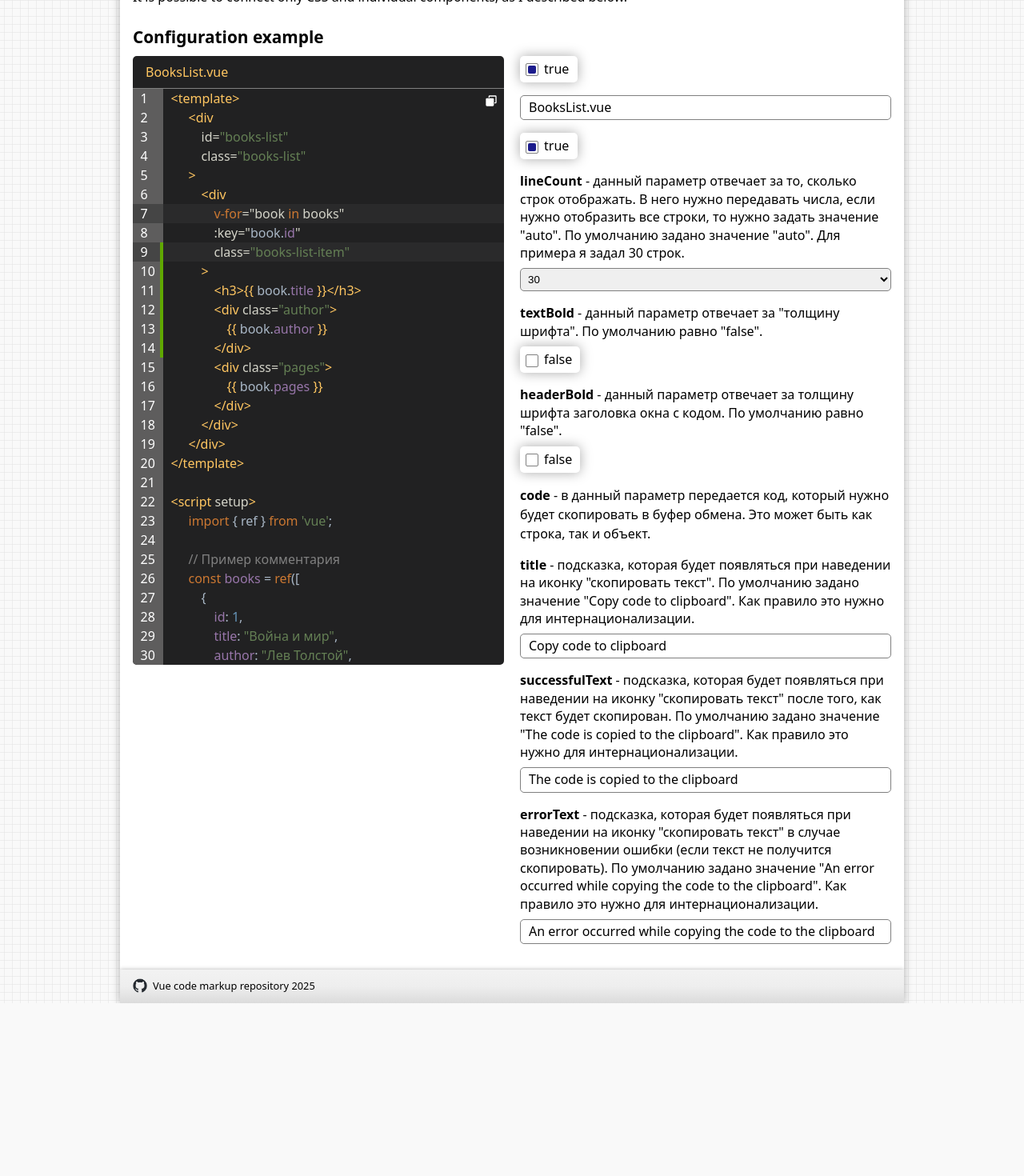
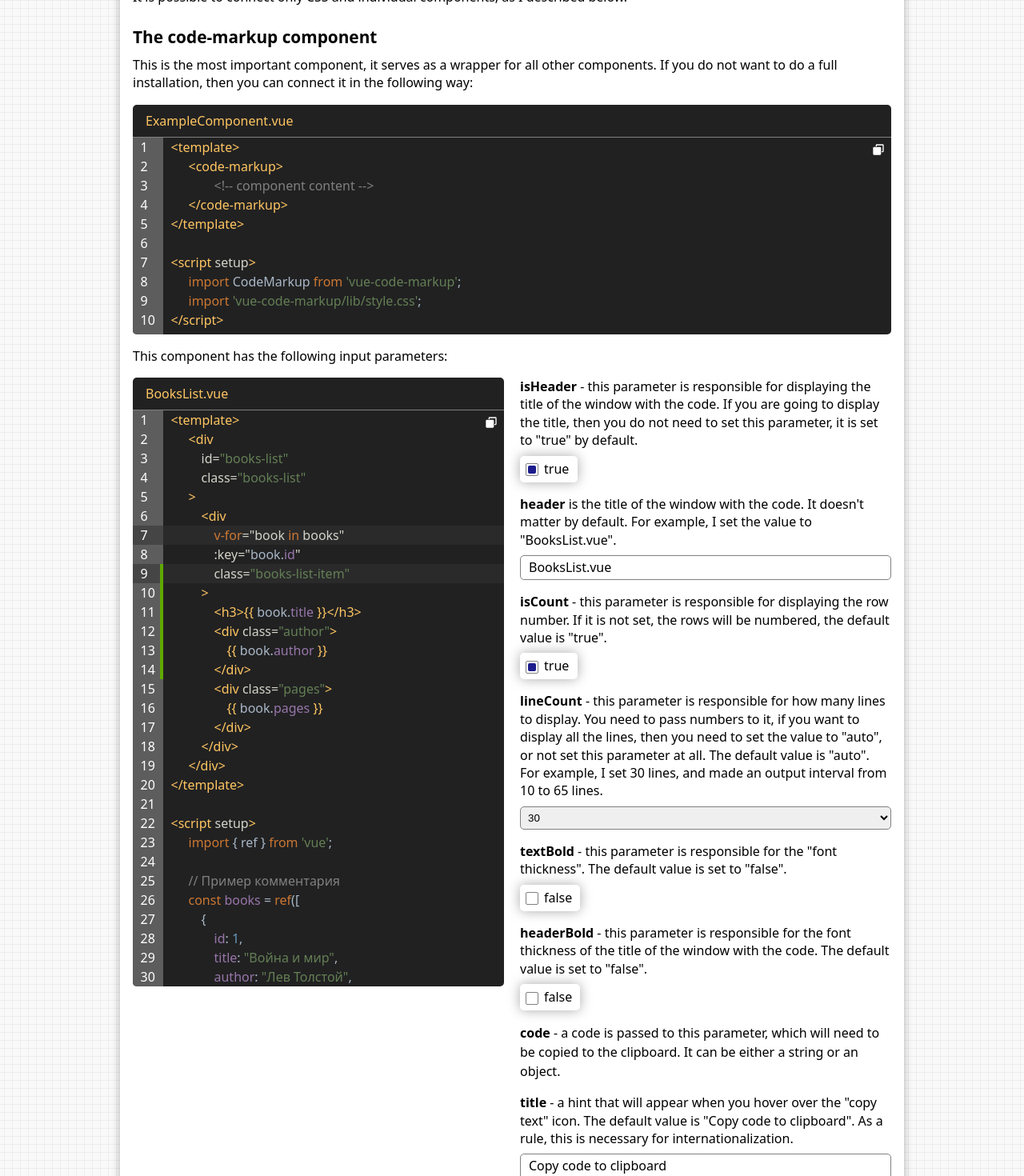
Before and after one commit to maksimkaJCHK/vue-code-markup, a Vue app: page / in a window 1280 px wide. Shown: the part 1320-2790 px from the top of the page at 80% size. Before the commit the page ends 2574 px from the top, so only its background shows below. Built offline with nearby package versions, Linux system fonts and the light colour scheme.

Commit message:
Продолжил писать документацию

```diff
--- /dev/null
+++ b/src/components/code-examples/doc/CodeMarcupExample.vue
@@ -0,0 +1,81 @@
+<template>
+  <code-markup
+    header="ExampleComponent.vue"
+    :code="code"
+    v-bind="codeParam"
+  >
+    <code-line>
+      <mu-tag code="<template>" />
+    </code-line>
+
+    <code-line level-2>
+      <mu-tag code="<code-markup>" />
+    </code-line>
+    <code-line level-4>
+      <mu-comment code="<!-- component content -->" />
+    </code-line>
+    <code-line level-2>
+      <mu-tag code="</code-markup>" />
+    </code-line>
+
+    <code-line>
+      <mu-tag code="</template>" />
+    </code-line>
+
+    <code-line />
+
+    <code-line>
+      <mu-tag code="<script " />
+      <mu-attr code="setup" />
+      <mu-tag code=">" />
+    </code-line>
+
+    <code-line level-2>
+      <mu-key-words code="import" />
+      <mu-type code=" CodeMarkup " />
+      <mu-key-words code="from" />
+      <mu-text code=" 'vue-code-markup'" />
+      <mu-type code=";" />
+    </code-line>
+
+    <code-line level-2>
+      <mu-key-words code="import" />
+      <mu-text code=" 'vue-code-markup/lib/style.css'" />
+      <mu-type code=";" />
+    </code-line>
+    <code-line>
+      <mu-tag code="</script>" />
+    </code-line>
+  </code-markup>
+</template>
+
+<script setup>
+  import useLang from '../useLang';
+
+  const props = defineProps({
+    lang: {
+      type: String,
+      default: 'en',
+      validator(value) {
+        return ['ru', 'en'].includes(value);
+      }
+    }
+  });
+
+  const { codeParam } = useLang(props);
+
+  const code = `<template>
+  <code-markup>
+    <!-- component content -->
+  </code-markup>
+</template>
+
+<script setup>
+  import CodeMarkup from 'vue-code-markup';
+  import 'vue-code-markup/lib/style.css';
+</${'script'}>`;
+</script>
+
+<style lang="scss" scoped>
+
+</style>
--- a/src/components/doc/SettingsDoc.vue
+++ b/src/components/doc/SettingsDoc.vue
@@ -6,14 +6,30 @@
       </h2>
 
       <p>
-        Это самый главный компонент, он служит обёрткой для всех остальных компонентов.
+        Это самый главный компонент, он служит обёрткой для всех остальных компонентов. Если вы не хотите делать полную установку, то подключить его можно следующим способом:
+      </p>
+
+      <code-marcup-example lang="ru" />
+
+      <p>
+        Данный компонент имеет следующие входные параметры:
       </p>
     </template>
 
     <template v-if="!props.isRus">
       <h2>
-        Configuration example
+        The code-markup component
       </h2>
+
+      <p>
+        This is the most important component, it serves as a wrapper for all other components. If you do not want to do a full installation, then you can connect it in the following way:
+      </p>
+
+      <code-marcup-example />
+
+      <p>
+        This component has the following input parameters:
+      </p>
     </template>
 
     <div class="settings-doc-cont">
@@ -39,6 +55,10 @@
             <strong>isHeader</strong> - данный параметр отвечает за отображение заголовка окна с кодом. Если вы собираетесь отображать заголовок, то данный параметр можно не задавать, он по умолчанию равен "true".
           </p>
 
+          <p v-if="!props.isRus">
+            <strong>isHeader</strong> - this parameter is responsible for displaying the title of the window with the code. If you are going to display the title, then you do not need to set this parameter, it is set to "true" by default.
+          </p>
+
           <ui-checkbox
             v-model="isHeader"
             value="isHeader"
@@ -51,11 +71,19 @@
             <strong>header</strong> - заголовок окна с кодом. По умолчанию не имеет значения. Для примера я задал значение "BooksList.vue".
           </p>
 
+          <p v-if="!props.isRus">
+            <strong>header</strong> is the title of the window with the code. It doesn't matter by default. For example, I set the value to "BooksList.vue".
+          </p>
+
           <ui-input v-model="header" />
         </div>
         <div class="settings-doc-row">
           <p v-if="props.isRus">
             <strong>isCount</strong> - данный параметр отвечает за отображение номера строки. Если его не задать, то строки будут пронумерованы, по умолчанию равен "true".
+          </p>
+
+          <p v-if="!props.isRus">
+            <strong>isCount</strong> - this parameter is responsible for displaying the row number. If it is not set, the rows will be numbered, the default value is "true".
           </p>
 
           <ui-checkbox
@@ -66,8 +94,12 @@
           </ui-checkbox>
         </div>
         <div class="settings-doc-row">
-          <p>
-            <strong>lineCount</strong> - данный параметр отвечает за то, сколько строк отображать. В него нужно передавать числа, если нужно отобразить все строки, то нужно задать значение "auto". По умолчанию задано значение "auto". Для примера я задал {{ lineCount }} строк.
+          <p v-if="props.isRus">
+            <strong>lineCount</strong> - данный параметр отвечает за то, сколько строк отображать. В него нужно передавать числа, если нужно отобразить все строки, то нужно задать значение "auto", или вообще не задавать данный параметр. По умолчанию задано значение "auto". Для примера я задал {{ lineCount }} строк, и сделал интервал вывода от 10 до 65 строк.
+          </p>
+
+          <p v-if="!props.isRus">
+            <strong>lineCount</strong> - this parameter is responsible for how many lines to display. You need to pass numbers to it, if you want to display all the lines, then you need to set the value to "auto", or not set this parameter at all. The default value is "auto". For example, I set {{lineCount }} lines, and made an output interval from 10 to 65 lines.
           </p>
 
           <ui-select
@@ -76,8 +108,12 @@
           />
         </div>
         <div class="settings-doc-row">
-          <p>
-            <strong>textBold</strong> - данный параметр отвечает за "толщину шрифта". По умолчанию равно "false".
+          <p v-if="props.isRus">
+            <strong>textBold</strong> - данный параметр отвечает за "толщину шрифта". По умолчанию задано "false".
+          </p>
+
+          <p v-if="!props.isRus">
+            <strong>textBold</strong> - this parameter is responsible for the "font thickness". The default value is set to "false".
           </p>
 
           <ui-checkbox
@@ -88,8 +124,12 @@
           </ui-checkbox>
         </div>
         <div class="settings-doc-row">
-          <p>
-            <strong>headerBold</strong> - данный параметр отвечает за толщину шрифта заголовка окна с кодом. По умолчанию равно "false".
+          <p v-if="props.isRus">
+            <strong>headerBold</strong> - данный параметр отвечает за толщину шрифта заголовка окна с кодом. По умолчанию задано "false".
+          </p>
+
+          <p v-if="!props.isRus">
+            <strong>headerBold</strong> - this parameter is responsible for the font thickness of the title of the window with the code. The default value is set to "false".
           </p>
 
           <ui-checkbox
@@ -99,26 +139,46 @@
             {{ headerBold }}
           </ui-checkbox>
         </div>
+
         <div class="settings-doc-row">
-          <strong>code</strong> - в данный параметр передается код, который нужно будет скопировать в буфер обмена. Это может быть как строка, так и объект.
+          <template v-if="props.isRus">
+            <strong>code</strong> - в данный параметр передаётся код, который нужно будет скопировать в буфер обмена. Это может быть как строка, так и объект.
+          </template>
+
+          <template v-if="!props.isRus">
+            <strong>code</strong> - a code is passed to this parameter, which will need to be copied to the clipboard. It can be either a string or an object.
+          </template>
         </div>
+
         <div class="settings-doc-row">
-          <p>
+          <p v-if="props.isRus">
             <strong>title</strong> - подсказка, которая будет появляться при наведении на иконку "скопировать текст". По умолчанию задано значение "Copy code to clipboard". Как правило это нужно для интернационализации.
+          </p>
+
+          <p v-if="!props.isRus">
+            <strong>title</strong> - a hint that will appear when you hover over the "copy text" icon. The default value is "Copy code to clipboard". As a rule, this is necessary for internationalization.
           </p>
 
           <ui-input v-model="title" />
         </div>
         <div class="settings-doc-row">
-          <p>
+          <p v-if="props.isRus">
             <strong>successfulText</strong> - подсказка, которая будет появляться при наведении на иконку "скопировать текст" после того, как текст будет скопирован. По умолчанию задано значение "The code is copied to the clipboard". Как правило это нужно для интернационализации.
+          </p>
+
+          <p v-if="!props.isRus">
+            <strong>successfulText</strong> is a hint that will appear when you hover over the "copy text" icon after the text has been copied. The default value is "The code is copied to the clipboard". As a rule, this is necessary for internationalization.
           </p>
 
           <ui-input v-model="successfulText" />
         </div>
         <div class="settings-doc-row">
-          <p>
+          <p v-if="props.isRus">
             <strong>errorText</strong> - подсказка, которая будет появляться при наведении на иконку "скопировать текст" в случае возникновении ошибки (если текст не получится скопировать). По умолчанию задано значение "An error occurred while copying the code to the clipboard". Как правило это нужно для интернационализации.
+          </p>
+
+          <p v-if="!props.isRus">
+            <strong>errorText</strong> - a hint that will appear when hovering over the "copy text" icon in case of an error (if the text cannot be copied). By default, the value is set to "An error occurred while copying the code to the clipboard". As a rule, this is necessary for internationalization.
           </p>
 
           <ui-input v-model="errorText" />
@@ -133,6 +193,7 @@
 
   import useLang from '@/components/code-examples/uselang.js';
 
+  import CodeMarcupExample from '@/components/code-examples/doc/CodeMarcupExample.vue';
   import BooksListBody from '@/components/code-examples/books/BooksListBody.vue';
   import { bookListCode } from '@/components/code-examples/books/BookListCode.js';
 
```
